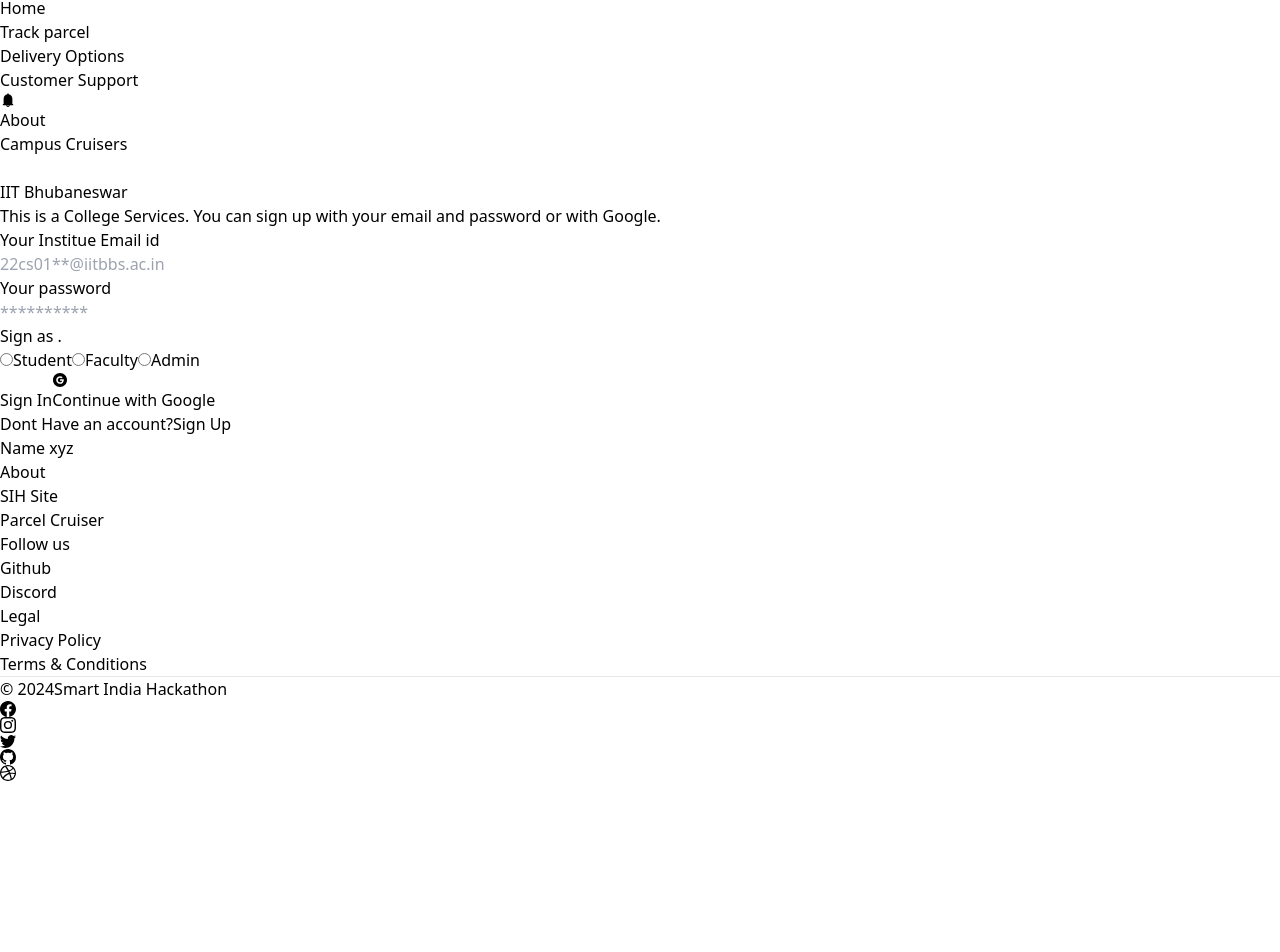
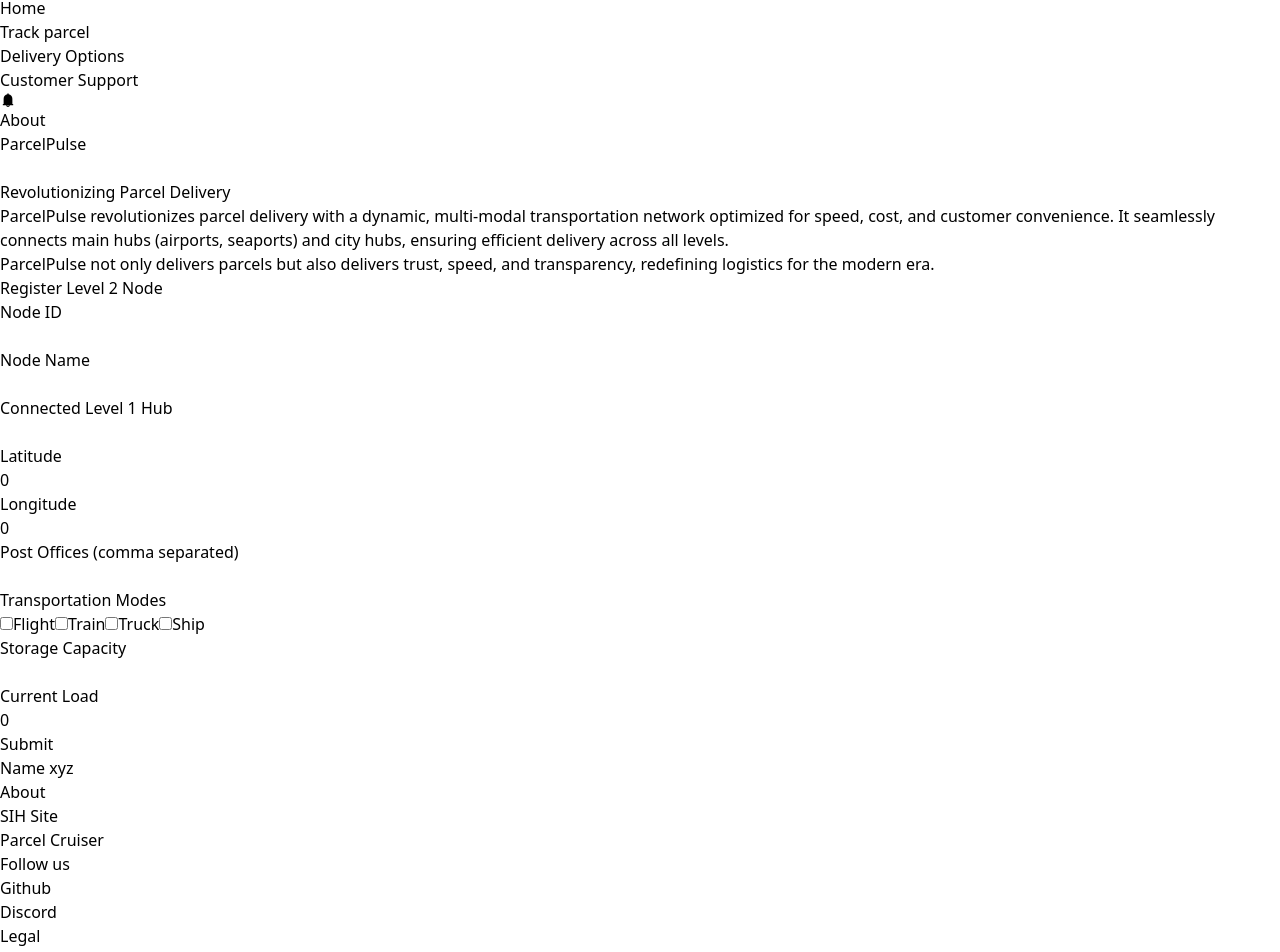
Before and after one commit to Charlie-rk/SIH, a React (Vite) app in the folder client/: page /sign-in in a window 1280 px wide. Shown: the part 392-1344 px from the top of the page. Before the commit the page ends 1173 px from the top, so only its background shows below. Built offline with nearby package versions, Linux system fonts and the light colour scheme; no server answers; the HTML template or start-up script is replaced by a standard one.

Commit message:
Added register form Screen for Level2Node Used geolocation for device location track
Pending task : Creation of api endpoint at backend

```diff
--- a/client/src/components/Header.jsx
+++ b/client/src/components/Header.jsx
@@ -126,7 +126,7 @@
         ) : (
           <Link to='/sign-in'>
             <Button gradientDuoTone='purpleToBlue' outline>
-              Sign In
+              Register L2
             </Button>
           </Link>
         )}
--- a/client/src/pages/SignIn.jsx
+++ b/client/src/pages/SignIn.jsx
@@ -1,180 +1,302 @@
+/* eslint-disable no-unused-vars */
 /* eslint-disable react/no-unescaped-entities */
-import { Alert, Button, Label, Spinner, TextInput } from "flowbite-react";
-import { useState } from "react";
-import { Link, useNavigate } from "react-router-dom";
-import { useDispatch, useSelector } from "react-redux";
-import {
-  signInStart,
-  signInSuccess,
-  signInFailure,
-} from "../redux/user/userSlice";
-import OAuth from "../components/OAuth";
+import React, { useState, useEffect } from "react";
+import { Alert } from "flowbite-react";
+import { Link } from "react-router-dom";
+import { Button, TextInput, Label } from "flowbite-react";
 
 export default function SignIn() {
-  const [formData, setFormData] = useState({});
-  const { loading, error: errorMessage } = useSelector((state) => state.user);
-  const dispatch = useDispatch();
-  const navigate = useNavigate();
+  const [formData, setFormData] = useState({
+    nodeId: "",
+    name: "",
+    level1Link: "",
+    location: { latitude: 0, longitude: 0 },
+    postOffices: [],
+    transportationModes: [],
+    storageCapacity: "",
+    currentLoad: 0,
+  });
+
+  const [error, setError] = useState(null);
+
+  // Automatically fetch device location
+  useEffect(() => {
+    if (navigator.geolocation) {
+      navigator.geolocation.getCurrentPosition(
+        (position) => {
+          setFormData((prevData) => ({
+            ...prevData,
+            location: {
+              latitude: position.coords.latitude,
+              longitude: position.coords.longitude,
+            },
+          }));
+        },
+        (err) => {
+          setError(
+            "Unable to fetch location. Please enable location services."
+          );
+        }
+      );
+    } else {
+      setError("Geolocation is not supported by your browser.");
+    }
+  }, []);
 
   const handleChange = (e) => {
-    setFormData({ ...formData, [e.target.id]: e.target.value.trim() });
+    const { name, value, type, checked } = e.target;
+    // console.log("handleChange ");
+    // console.log("name -- ",name);
+    // console.log("value -- ",value);
+    // console.log("type -- ",type);
+    // console.log("checked -- ",checked);
+
+    // console.log("Form ki mkc ",formData.location);
+
+    if (name === "latitude" || name === "longitude") {
+      setFormData((prevData) => ({
+        ...prevData,
+        location: {
+          ...prevData.location,
+          [name]: parseFloat(value), // Ensure the value is stored as a number
+        },
+      }));
+    } else if (type === "checkbox" && name === "transportationModes") {
+      setFormData((prevData) => ({
+        ...prevData,
+        transportationModes: checked
+          ? [...prevData.transportationModes, value]
+          : prevData.transportationModes.filter((mode) => mode !== value),
+      }));
+    } else if (name === "postOffices") {
+      setFormData((prevData) => ({
+        ...prevData,
+        postOffices: value.split(",").map((office) => office.trim()),
+      }));
+    } else {
+      setFormData((prevData) => ({
+        ...prevData,
+        [name]: value,
+      }));
+    }
   };
-  const handleSubmit = async (e) => {
-
-    e.preventDefault();
-    console.log(formData);
 
 
-    if (!formData.email || !formData.password) {
-      return dispatch(signInFailure("Please fill all the fields"));
-    }
-    // Check if the email ends with '@iitbbs.ac.in'
-    if (!formData.email.endsWith("@iitbbs.ac.in")) {
-      return dispatch(
-        signInFailure("Please provide a valid IIT Bhubaneswar email address")
-      );
-    }
-    try {
-      dispatch(signInStart());
-      const res = await fetch("/api/auth/signin", {
-        method: "POST",
-        headers: { "Content-Type": "application/json" },
-        body: JSON.stringify(formData),
-      });
-      const data = await res.json();
-      if (data.success === false) {
-        dispatch(signInFailure(data.message));
-      }
+  // Handle form submission
+  const handleSubmit = (e) => {
+    e.preventDefault();
+    console.log("Submitted Data:", formData);
+    alert("Form submitted successfully!");
+  };
 
-      if (res.ok) {
-        dispatch(signInSuccess(data));
-        navigate("/");
-      }
-    } catch (error) {
-      dispatch(signInFailure(error.message));
-
-    }
-  };
   return (
-    <div className="min-h-screen mt-20">
-      <div className="flex p-3 max-w-3xl mx-auto flex-col md:flex-row md:items-center gap-5">
-        {/* left */}
-        <div className="flex-1">
-          <Link to="/" className="font-bold dark:text-white text-4xl">
-            <span className="px-2 py-1 bg-gradient-to-r  from-blue-700 via-white to-blue-800 rounded-lg text-black font-bold ">
-              Campus Cruisers
+    <div className="min-h-screen mt-10 bg-gray-100 dark:bg-gray-800">
+      <div className="flex p-3 max-w-7xl mx-auto flex-col md:flex-row md:items-center gap-5">
+        {/* Left Section */}
+        <div className="flex-1 shadow-2xl bg-gray-200 dark:bg-gray-900 rounded-lg h-96 mt-[-300px]">
+          <Link to="/" className="px-2 font-bold dark:text-white text-4xl">
+            <span className="px-2 py-1 bg-gradient-to-r from-blue-700 via-white to-blue-800 rounded-lg text-black font-bold">
+              ParcelPulse
             </span>
-            &nbsp; <br />
-            <br /> IIT Bhubaneswar
+            <br />
+            <br />
+            <p className="px-4">Revolutionizing Parcel Delivery</p>
           </Link>
-          <p className="text-sm mt-5">
-            This is a College Services. You can sign up with your email and
-            password or with Google.
+          <p className="text-sm mt-5  px-3 text-gray-700 dark:text-gray-300">
+            ParcelPulse revolutionizes parcel delivery with a dynamic,
+            multi-modal transportation network optimized for speed, cost, and
+            customer convenience. It seamlessly connects main hubs (airports,
+            seaports) and city hubs, ensuring efficient delivery across all
+            levels.
+          </p>
+          <p className="text-sm mt-2 px-3 text-gray-700 dark:text-gray-300">
+            ParcelPulse not only delivers parcels but also delivers trust,
+            speed, and transparency, redefining logistics for the modern era.
           </p>
         </div>
-        {/* right */}
 
-        <div className="flex-1">
-          <form className="flex flex-col gap-4" onSubmit={handleSubmit}>
+        {/* Right Section */}
+        <div className="flex-1 bg-gray-200 dark:bg-gray-900 shadow-2xl rounded-lg p-4">
+          <h1 className="text-2xl font-bold mb-4 text-gray-900 dark:text-gray-100">
+            Register Level 2 Node
+          </h1>
+          {error && (
+            <div className="bg-red-100 text-red-700 p-2 rounded mb-4">
+              {error}
+            </div>
+          )}
+          <form onSubmit={handleSubmit} className="space-y-4">
             <div>
-              <Label value="Your Institue Email id" />
+              <Label htmlFor="nodeId" value="Node ID" />
               <TextInput
-                type="email"
-                placeholder="22cs01**@iitbbs.ac.in"
-                id="email"
+                id="nodeId"
+                name="nodeId"
+                type="text"
+                value={formData.nodeId}
                 onChange={handleChange}
+                required
+                shadow
+                color="gray"
+                className="shadow-2xl"
               />
             </div>
+
             <div>
-              <Label value="Your password" />
+              <Label htmlFor="name" value="Node Name" />
               <TextInput
-                type="password"
-                placeholder="**********"
-                id="password"
+                id="name"
+                name="name"
+                type="text"
+                value={formData.name}
                 onChange={handleChange}
+                required
+                shadow
+                color="gray"
+                className="shadow-2xl"
               />
             </div>
-            <div className="mb-[-10px]">
-             <p className="font-bold" > Sign as .</p>
+
+            <div>
+              <Label htmlFor="level1Link" value="Connected Level 1 Hub" />
+              <TextInput
+                id="level1Link"
+                name="level1Link"
+                type="text"
+                value={formData.level1Link}
+                onChange={handleChange}
+                required
+                shadow
+                color="gray"
+                className="shadow-2xl"
+              />
             </div>
-            <div className="flex items-start mb-5">
-              <div className="flex items-center h-5">
+
+            <div>
+              <Label htmlFor="latitude" value="Latitude" />
+              <TextInput
+                id="latitude"
+                type="number"
+                 name="latitude"
+                value={formData.location.latitude}
+                onChange={handleChange}
+                required
+                shadow
+                className="bg-gray-100 dark:bg-gray-700 shadow-2xl"
+              />
+            </div>
+
+            <div>
+              <Label htmlFor="longitude" value="Longitude" />
+              <TextInput
+                id="longitude"
+                type="number"
+                 name="longitude"
+                value={formData.location.longitude}
+                onChange={handleChange}
+                required
+                shadow
+                className="bg-gray-100 dark:bg-gray-700 shadow-2xl"
+              />
+            </div>
+
+            <div>
+              <Label
+                htmlFor="postOffices"
+                value="Post Offices (comma separated)"
+              />
+              <TextInput
+                id="postOffices"
+                name="postOffices"
+                type="text"
+                onChange={handleChange}
+                shadow
+                color="gray"
+                className="shadow-2xl"
+              />
+            </div>
+
+            <div>
+  <Label htmlFor="transportationModes" value="Transportation Modes" />
+  <div>
+    <label>
       <input
-                  id="role"
-                  type="radio"
-                  name="role"
-                  value="Student"
+        type="checkbox"
+        name="transportationModes"
+        value="Flight"
         onChange={handleChange}
-                  defaultValue
-                  className="w-4 h-4 border border-gray-300 rounded bg-gray-50 focus:ring-3 focus:ring-blue-300 dark:bg-gray-700 dark:border-gray-600 dark:focus:ring-blue-600 dark:ring-offset-gray-800 dark:focus:ring-offset-gray-800"
-                  required
+        checked={formData.transportationModes.includes("Flight")}
+        className=" mr-2 rounded-md size-6"
       />
-
-              <label
-                htmlFor="student"
-                className="ms-2 text-sm font-medium text-gray-900 dark:text-gray-300"
-              >
-                Student
+      Flight
     </label>
-
+    <label className="ml-4">
       <input
-                  id="role"
-                  type="radio"
-                  name="role"
-                  value="Faculty"
+        type="checkbox"
+        name="transportationModes"
+        value="Train"
         onChange={handleChange}
-                  defaultValue
-                  className="ml-3 w-4 h-4 border border-gray-300 rounded bg-gray-50 focus:ring-3 focus:ring-blue-300 dark:bg-gray-700 dark:border-gray-600 dark:focus:ring-blue-600 dark:ring-offset-gray-800 dark:focus:ring-offset-gray-800"
-                  required
+        checked={formData.transportationModes.includes("Train")}
+         className=" mr-2 rounded-md size-6"
       />
-                 <label
-                htmlFor="faculty"
-                className="ms-2 text-sm font-medium text-gray-900 dark:text-gray-300"
-              >Faculty</label>
+      Train
+    </label>
+    <label className="ml-4">
       <input
-                  id="role"
-                  type="radio"
-                  name="role"
-                  value="Admin"
+        type="checkbox"
+        name="transportationModes"
+        value="Truck"
         onChange={handleChange}
-                  defaultValue
-                  className="ml-3 w-4 h-4 border border-gray-300 rounded bg-gray-50 focus:ring-3 focus:ring-blue-300 dark:bg-gray-700 dark:border-gray-600 dark:focus:ring-blue-600 dark:ring-offset-gray-800 dark:focus:ring-offset-gray-800"
-                  required
+        checked={formData.transportationModes.includes("Truck")}
+         className=" mr-2 rounded-md size-6"
       />
-                 <label
-                htmlFor="admin"
-                className="ms-2 text-sm font-medium text-gray-900 dark:text-gray-300"
-              >Admin</label>
+      Truck
+    </label>
+    <label className="ml-4">
+      <input
+        type="checkbox"
+        name="transportationModes"
+        value="Ship"
+        onChange={handleChange}
+        checked={formData.transportationModes.includes("Ship")}
+         className=" mr-2 rounded-md size-6"
+      />
+      Ship
+    </label>
   </div>
 </div>
 
-            <Button
-              gradientDuoTone="purpleToBlue"
-              type="submit"
-              disabled={loading}
-            >
-              {loading ? (
-                <>
-                  <Spinner size="sm" />
-                  <span className="pl-3">Loading...</span>
-                </>
-              ) : (
-                "Sign In"
-              )}
-            </Button>
-            <OAuth />
+
+            <div>
+              <Label htmlFor="storageCapacity" value="Storage Capacity" />
+              <TextInput
+                id="storageCapacity"
+                name="storageCapacity"
+                type="number"
+                value={formData.storageCapacity}
+                onChange={handleChange}
+                required
+                shadow
+                color="gray"
+                className="shadow-2xl"
+              />
+            </div>
+
+            <div>
+              <Label htmlFor="currentLoad" value="Current Load" />
+              <TextInput
+                id="currentLoad"
+                name="currentLoad"
+                type="number"
+                value={formData.currentLoad}
+                onChange={handleChange}
+                shadow
+                color="gray"
+                className="shadow-2xl"
+              />
+            </div>
+
+            <Button type="submit"  gradientDuoTone="purpleToBlue"  className="shadow-2xl">Submit</Button>
           </form>
-          <div className="flex gap-2 text-sm mt-5">
-            <span>Dont Have an account?</span>
-            <Link to="/sign-up" className="text-blue-500">
-              Sign Up
-            </Link>
-          </div>
-          {errorMessage && (
-            <Alert className="mt-5" color="failure">
-              {errorMessage}
-            </Alert>
-          )}
         </div>
       </div>
     </div>
```
Lines whose indentation alone changed are shown as unchanged.
